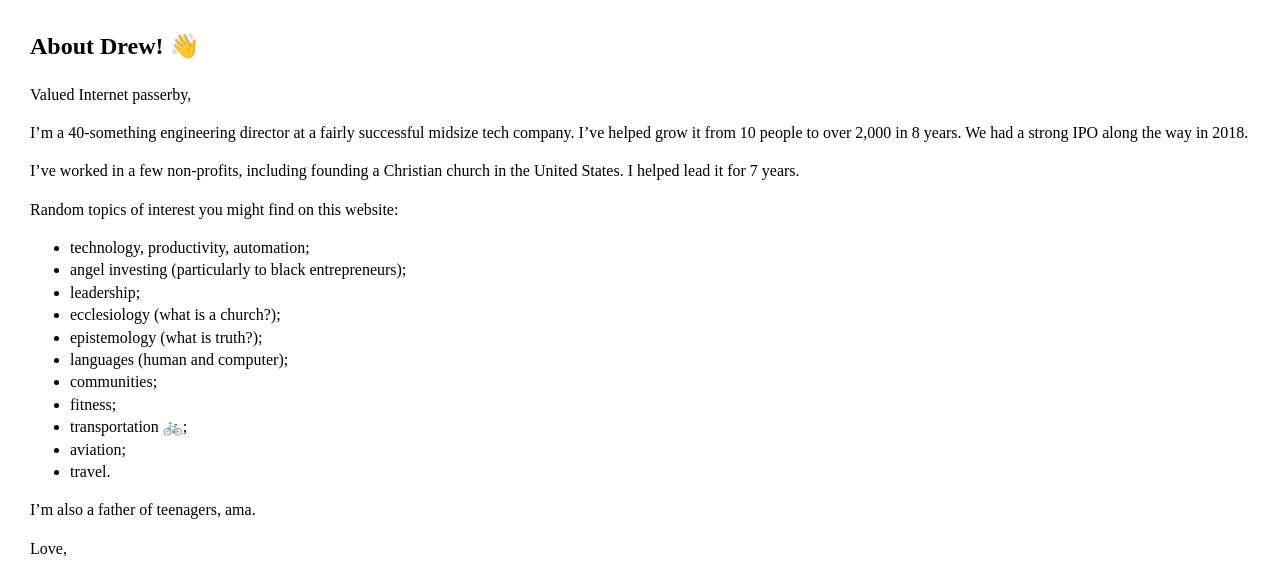
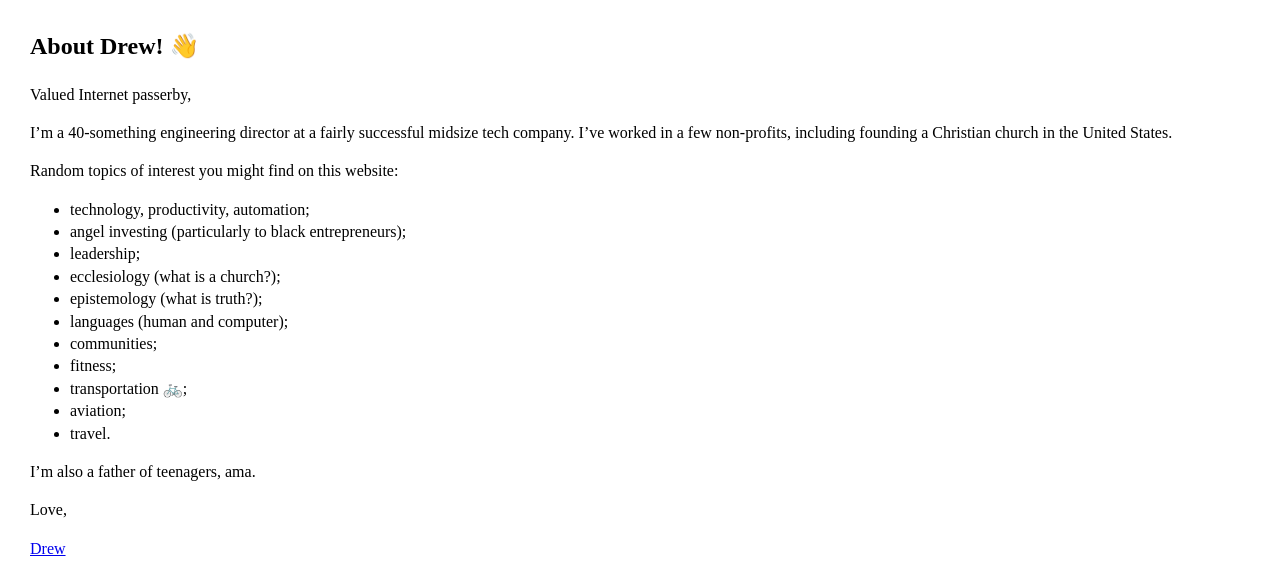
Before and after one commit to drewr/drewr.github.io, a Jekyll site: the page built from about.md, in a window 1280 px wide. Shown: the top 578 px of the page. Built offline with Jekyll 4.4.1, drawn with Linux system fonts in a browser that asks for light colours.

Commit message:
Shorten bio even more

```diff
--- a/about.md
+++ b/about.md
@@ -6,9 +6,7 @@
 
 Valued Internet passerby,
 
-I'm a 40-something engineering director at a fairly successful midsize tech company.  I've helped grow it from 10 people to over 2,000 in 8 years.  We had a strong IPO along the way in 2018.
-
-I've worked in a few non-profits, including founding a Christian church in the United States.  I helped lead it for 7 years.
+I'm a 40-something engineering director at a fairly successful midsize tech company.  I've worked in a few non-profits, including founding a Christian church in the United States.
 
 Random topics of interest you might find on this website:
 
```
